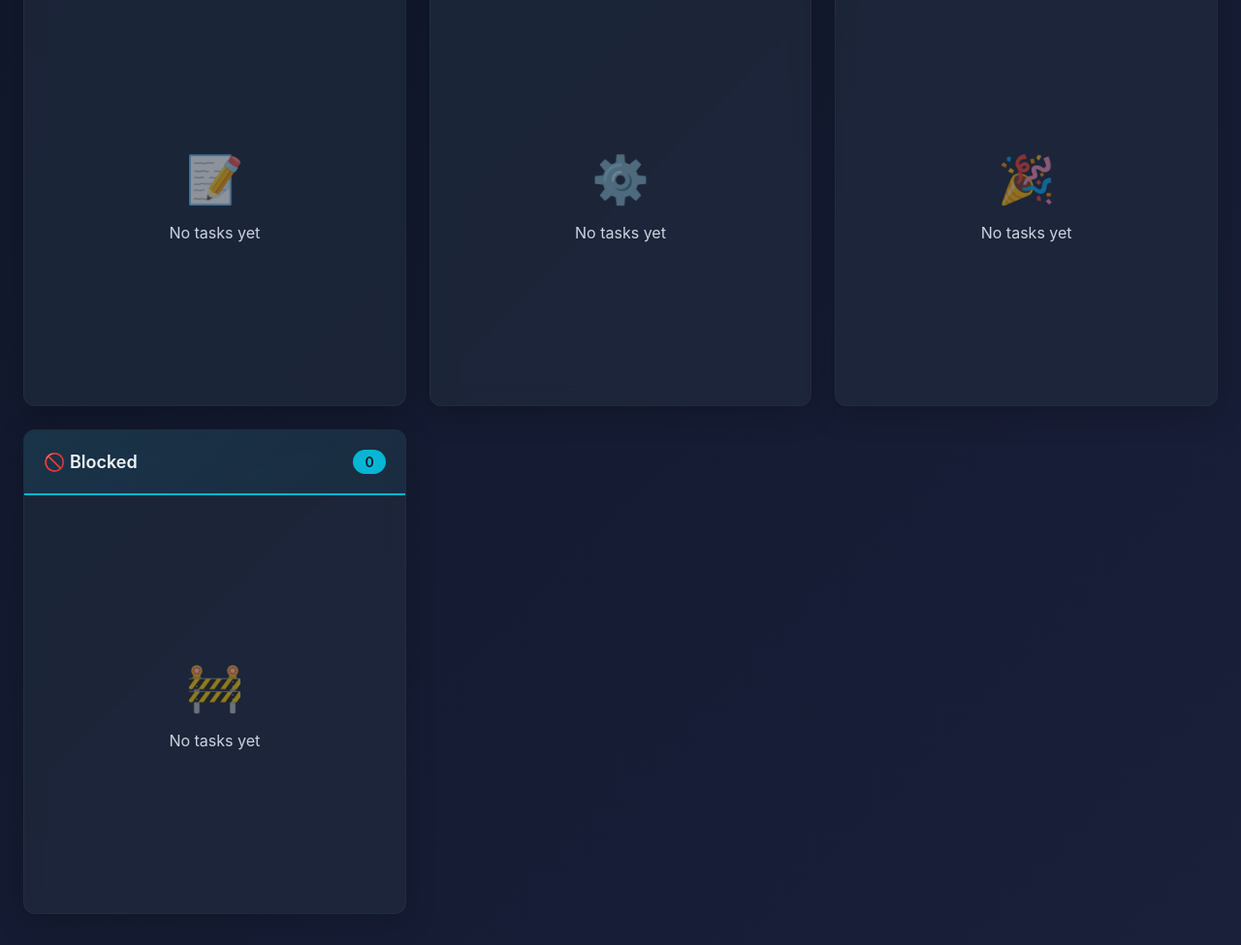
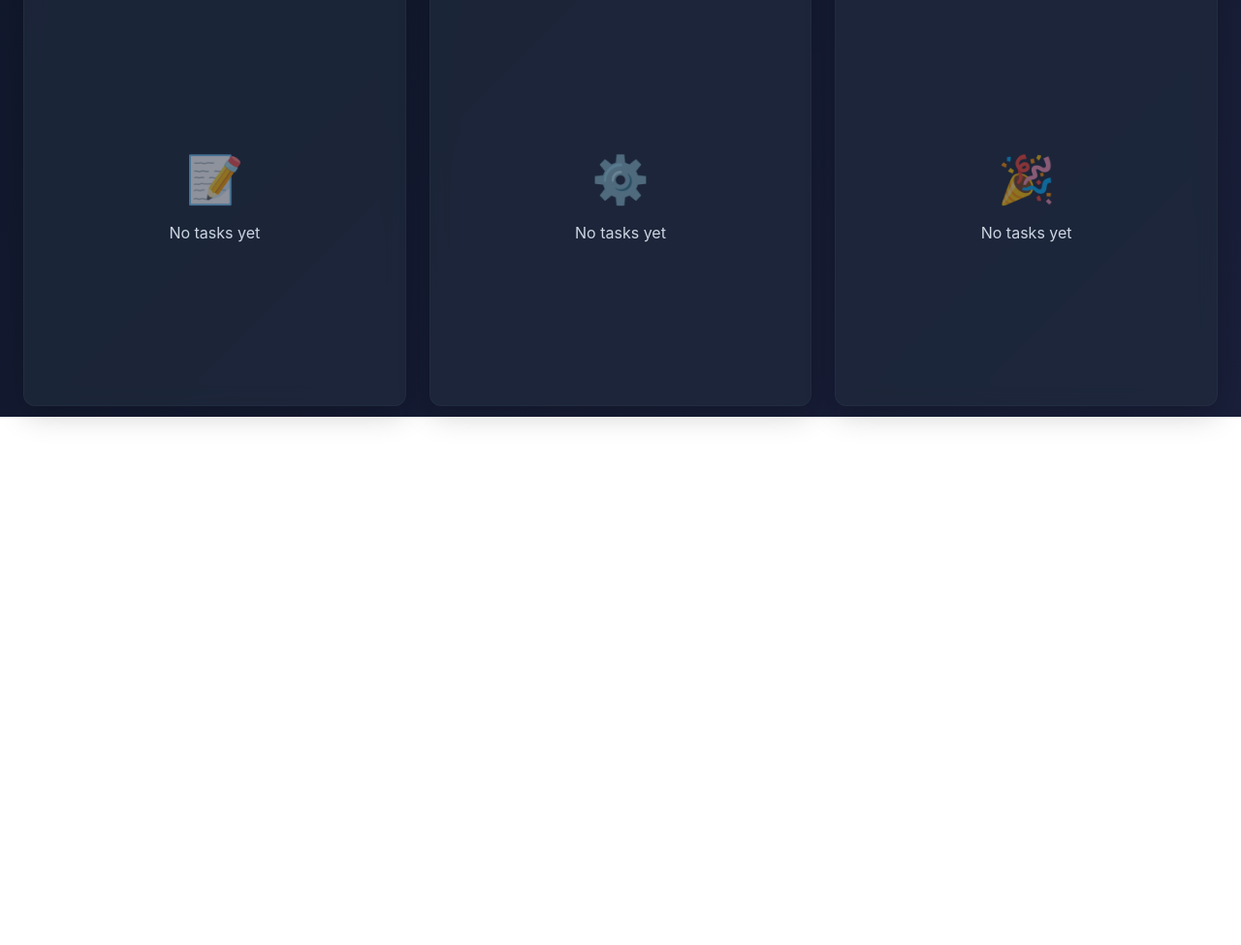
Before and after one commit to roeunchhorvy/TaskWebView, a plain HTML site: page index.html in a window 1280 px wide. Shown: the part 370-1345 px from the top of the page at 97% size. After the commit the page ends 800 px from the top, so only its background shows below. Drawn offline with Linux system fonts and the light colour scheme.

Commit message:
Remove Blocked column from task management system
- Remove "Blocked" counter badge from header
- Remove "blocked" option from status filter dropdown
- Remove entire Blocked column (🚫) from kanban board
- Update columnStatuses array: ['todo', 'inprogress', 'complete']
- Update statusMap in updateCounters function
- Update statusLabels in drag-and-drop handler
- Tasks can now only be in: To Do, In Progress, or Complete

Co-Authored-By: Claude Haiku 4.5 <noreply@anthropic.com>

```diff
--- a/index.html
+++ b/index.html
@@ -1129,7 +1129,6 @@
         <div class="counter-badge">To Do: <strong id="todoCount">0</strong></div>
         <div class="counter-badge">In Progress: <strong id="inprogressCount">0</strong></div>
         <div class="counter-badge">Complete: <strong id="completeCount">0</strong></div>
-        <div class="counter-badge">Blocked: <strong id="blockedCount">0</strong></div>
       </div>
     </div>
   </header>
@@ -1159,7 +1158,6 @@
             <option value="todo">To Do</option>
             <option value="inprogress">In Progress</option>
             <option value="complete">Complete</option>
-            <option value="blocked">Blocked</option>
           </select>
         </div>
         <div class="filter-group">
@@ -1212,18 +1210,6 @@
         </div>
       </div>
 
-      <div class="column" id="blocked-column" data-status="blocked">
-        <div class="column-header">
-          <div class="column-title">🚫 Blocked</div>
-          <div class="column-count" id="blocked-count">0</div>
-        </div>
-        <div class="column-body" id="blocked-body">
-          <div class="empty-state">
-            <div class="empty-state-icon">🚧</div>
-            <div>No tasks yet</div>
-          </div>
-        </div>
-      </div>
     </div>
   </main>
 
@@ -2197,8 +2183,7 @@
               const statusLabels = {
                 'todo': 'To Do',
                 'inprogress': 'In Progress',
-                'complete': 'Complete',
-                'blocked': 'Blocked'
+                'complete': 'Complete'
               };
               task.activity.push({
                 action: `Moved to ${statusLabels[newStatus]}`,
@@ -2221,7 +2206,7 @@
 
     // ============ RENDERING ============
     function renderBoard() {
-      const columnStatuses = ['todo', 'inprogress', 'complete', 'blocked'];
+      const columnStatuses = ['todo', 'inprogress', 'complete'];
 
       columnStatuses.forEach(status => {
         const body = document.getElementById(`${status}-body`);
@@ -2390,8 +2375,7 @@
       const statusMap = {
         'todo': 'todoCount',
         'inprogress': 'inprogressCount',
-        'complete': 'completeCount',
-        'blocked': 'blockedCount'
+        'complete': 'completeCount'
       };
 
       document.getElementById('totalCount').textContent = allTasks.length;
```
